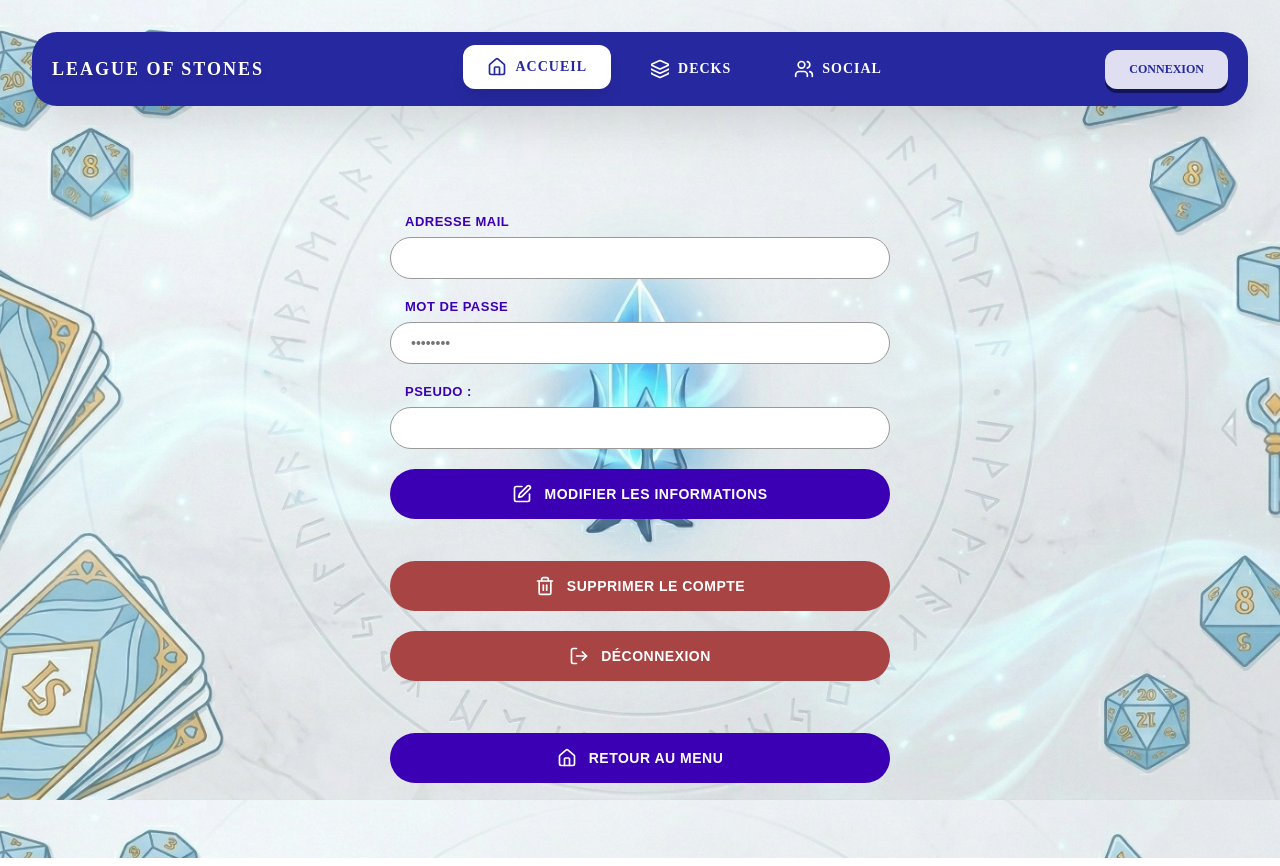
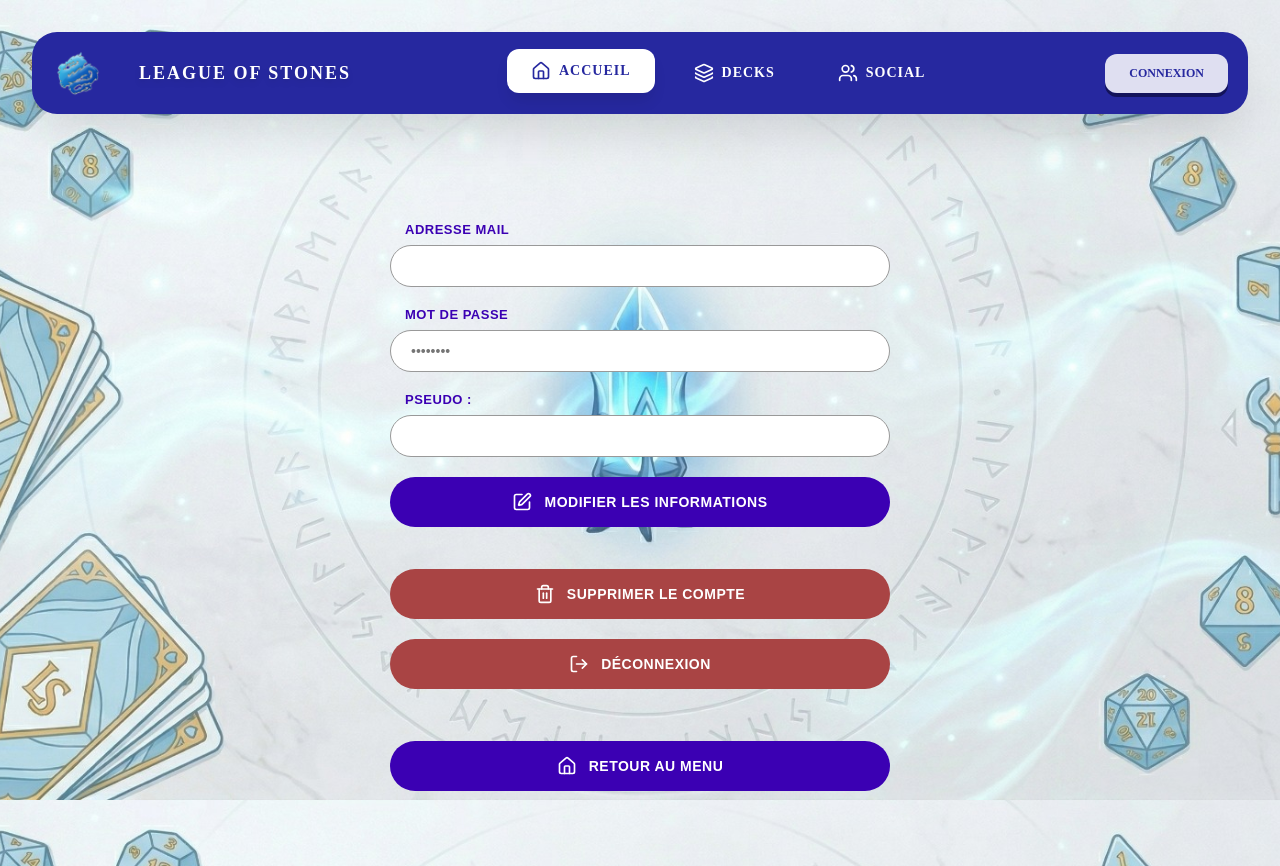
Before and after one commit to Itloow/league-of-stones, a Next.js app in the folder leagueofront/: page /profil in a window 1280 px wide. Built offline with nearby package versions, Linux system fonts and the light colour scheme; a web font is replaced by a local one.

Commit message:
Reajout du logo dans le menu

```diff
--- a/leagueofront/src/components/Navbar.jsx
+++ b/leagueofront/src/components/Navbar.jsx
@@ -47,6 +47,7 @@ export default function Navbar() {
       <nav className={styles.navbar}>
         {/* Logo Section */}
         <div className={styles.logoSection}>
+          <img src="/dragon.jpeg" alt="logo" style={{ width: '52px', height: '52px', marginRight: '20px' }} />
           <span className={styles.logoText}>LEAGUE OF STONES</span>
         </div>
 
@@ -77,7 +78,17 @@ export default function Navbar() {
               style={{ display: 'flex', alignItems: 'center', gap: '8px' }}
             >
               <img
-                src="https://ddragon.leagueoflegends.com/cdn/img/champion/splash/Thresh_0.jpg"
+                src={(() => {
+                  const deck = localStorage.getItem('myDeck_' + name);
+                  if (deck) {
+                    try {
+                      const cards = JSON.parse(deck);
+                      if (cards.length > 0) return 'https://ddragon.leagueoflegends.com/cdn/img/champion/splash/' + cards[0].key + '_0.jpg';
+                    } catch (e) { }
+                  }
+                  return 'https://ddragon.leagueoflegends.com/cdn/img/champion/splash/Thresh_0.jpg';
+                })()}
+
                 alt="avatar"
                 style={{ width: '30px', height: '30px', borderRadius: '50%', objectFit: 'cover' }}
               />
@@ -108,7 +119,7 @@ export default function Navbar() {
                     backgroundColor: 'transparent',
                     cursor: 'pointer',
                     fontWeight: 'bold',
-                    color: '#3b00b3',
+                    color: '#26289F',
                     textAlign: 'left',
                   }}
                 >
@@ -123,7 +134,7 @@ export default function Navbar() {
                     backgroundColor: 'transparent',
                     cursor: 'pointer',
                     fontWeight: 'bold',
-                    color: '#3b00b3',
+                    color: '#26289F',
                     textAlign: 'left',
                   }}
                 >
```
